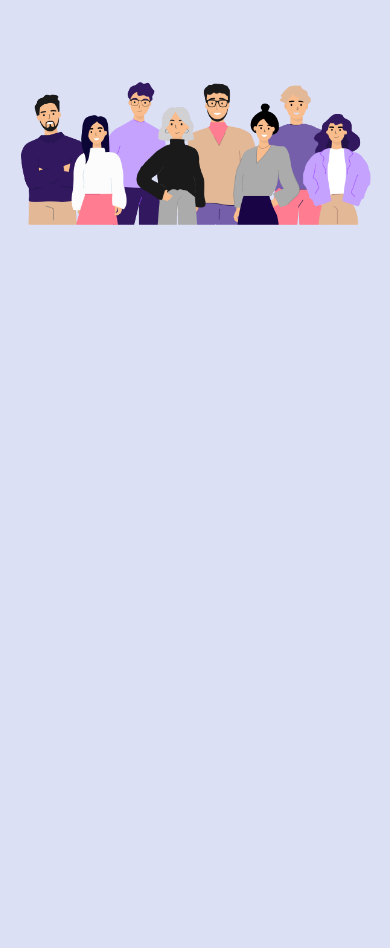
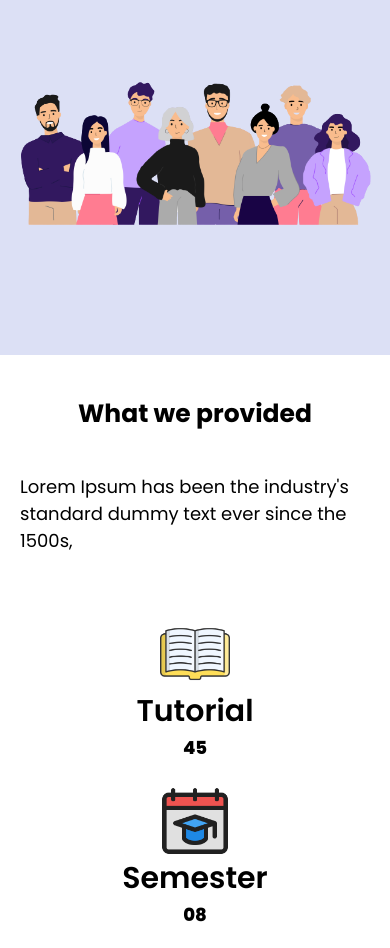
Before and after one commit to ShashankShishodia21/only-for-us, a Django app: page /home/ in a window 390 px wide. Shown: the part 553-1501 px from the top of the page. Before the commit the page ends 778 px from the top, so only its background shows below. Run offline with Django 4.2, Linux system fonts and the light colour scheme.

Commit message:
add tutorial and semester section

```diff
--- a/main/templates/main/home.html
+++ b/main/templates/main/home.html
@@ -23,8 +23,141 @@
             </div>
 
         </div>
+        <div class="TutorialAndSem flex">
+            <h1>What we provided </h1>
+            <p> Lorem Ipsum has been the industry's standard dummy text ever since the 1500s, </p>
+            <div class="container flex">
+                <div class="tutorial flex">
+                    <img src="{% static 'main/images/notebook.png' %}" alt="My image">
+                    <h1>Tutorial</h1>
+                    <p>45</p>
+
+                </div>
+
+                <div class="semester flex">
+                    <img src="{% static 'main/images/semester.png' %}" alt="My image">
+                    <h1>Semester</h1>
+                    <p>08</p>
+
+                </div>
+            </div>
+        </div>
 
     <style>
+        .flex{
+            display: flex;
+            justify-content: center;
+            align-items: center;
+        }
+        .container{
+            width: 100%;
+        }
+        .TutorialAndSem{
+            flex-direction: column;
+            width: 100%;
+            min-height: 50vh;
+            padding: 20px;
+        }
+        .TutorialAndSem h1{
+            padding-top: 100px;
+            padding-bottom: 20px;
+            font-size: 50px;
+
+        }
+        .TutorialAndSem p{
+            padding-top: 20px;
+            padding-bottom: 40px;
+            font-size: 30px;
+        }
+        .semester ,.tutorial{
+            flex-direction: column;
+        }
+        .semester{
+            flex: 1;
+        }
+        .tutorial{
+            flex: 1;
+        }
+        .tutorial img,.semester img{
+            width: 20%;
+            height: auto;
+            object-fit: cover;
+        }
+        .tutorial h1 ,.semester h1{
+            font-size: 50px;
+            font-weight: 600;
+            padding-top: 20px;
+        }
+        .tutorial p ,.semester p{
+            font-size: 40px;
+            font-weight: 800;
+            padding: 0px;
+        }
+        @media screen and (max-width: 1400px) {
+            .tutorial h1 ,.semester h1{
+                font-size: 40px;
+            }
+            .tutorial p ,.semester p{
+                font-size: 25px;
+            }
+            .TutorialAndSem h1{
+                font-size: 40px;
+
+            }
+            .TutorialAndSem p{
+                font-size: 20px;
+            }
+
+        }
+        @media screen and (max-width: 850px) {
+            .TutorialAndSem h1{
+                font-size: 30px;
+                padding-top: 20px;
+                padding-bottom: 20px;
+
+            }
+            .tutorial h1 ,.semester h1{
+                font-size: 30px;
+                padding-top: 0px;
+                padding-bottom: 0px;
+            }
+            .tutorial p ,.semester p{
+                font-size: 25px;
+                padding-top: 0px;
+                padding-bottom: 0px;
+            }
+            .TutorialAndSem p{
+                font-size: 20px;
+            }
+
+        }
+        @media screen and (max-width: 500px) {
+            .container{
+                flex-direction: column;
+            }
+            .TutorialAndSem h1{
+                font-size: 25px;
+                padding-top: 20px;
+                padding-bottom: 20px;
+
+            }
+            .tutorial h1 ,.semester h1{
+                font-size: 30px;
+                padding:0px 0px ;
+
+            }
+            .tutorial{
+                margin: 25px 0px;
+            }
+            .tutorial p ,.semester p{
+                font-size: 25px;
+                padding-top: 0px;
+            }
+            .TutorialAndSem p{
+                font-size: 18px;
+            }
+
+        }
         .about-container{
             width: 100%;
             min-height: 60vh;
@@ -36,6 +169,7 @@
             border-radius: 0px 0px 300px 0px ;
             overflow: hidden;
             color: #5680E9;
+
         }
         .image-container{
             flex: 1;
--- a/main/urls.py
+++ b/main/urls.py
@@ -2,6 +2,7 @@ from django.urls import path
 from . import views
 urlpatterns = [
     path('home/', views.home),
+    path('about/', views.about),
     path('register/', views.register),
     path('login/', views.login),
 
--- a/main/views.py
+++ b/main/views.py
@@ -1,7 +1,10 @@
 from django.shortcuts import render
 
 def home(request):
-	return render(request, 'main/home.html')
+    	return render(request, 'main/home.html')
+
+def about(request):
+	return render(request, 'main/about.html')
 
 def login(request):
 	return render(request, 'main/login.html')
```
Also changed, not shown: main/templates/main/about.html (added).
